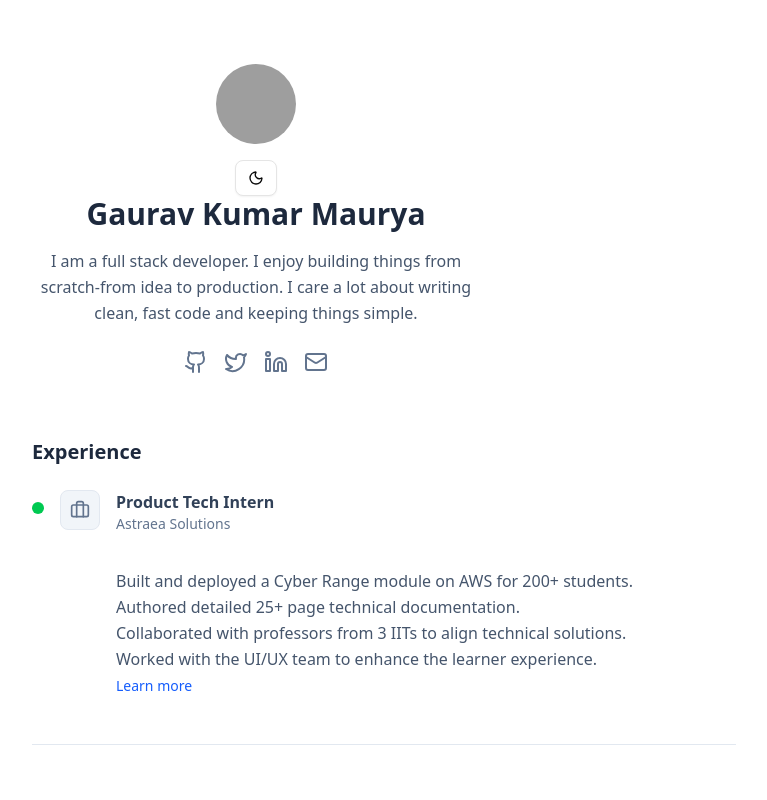
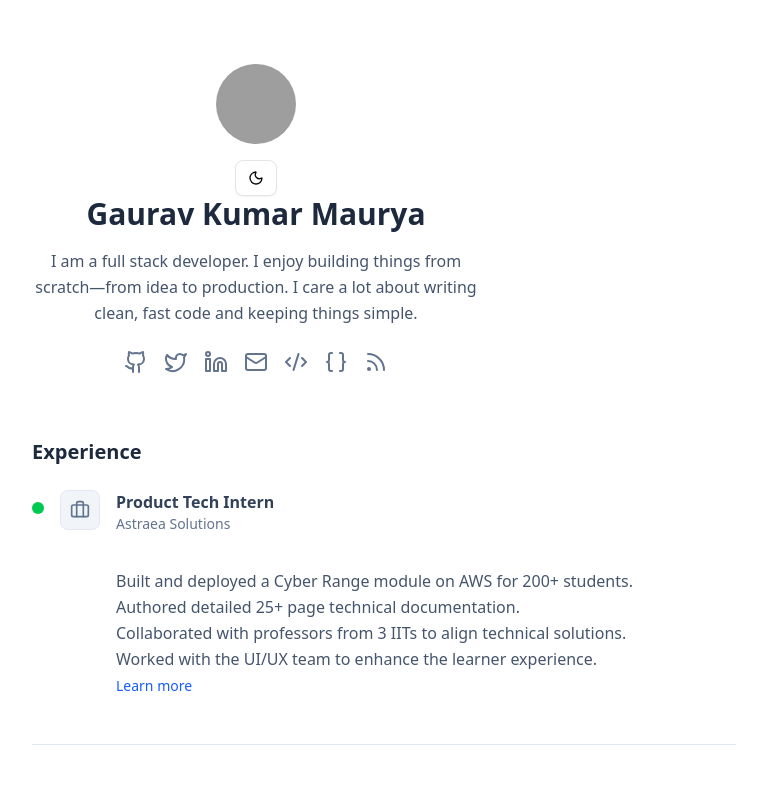
Before and after one commit to gaurav0973/my-portfolio, a Next.js app: page / in a window 1280 px wide. Shown: the top 800 px of the page, without its empty margins (256-1023 px from the left). Built offline with nearby package versions, Linux system fonts and the light colour scheme; grey boxes are pictures that could not be loaded.

Commit message:
add labels on the icons

```diff
--- a/app/Header/page.tsx
+++ b/app/Header/page.tsx
@@ -1,25 +1,31 @@
 "use client";
+
 import { IMAGE_PLACEHOLDER, SOCIAL_LINKS } from "@/constants/constants";
-import { Github, Twitter, Linkedin, Mail } from "lucide-react";
+import { Github, Twitter, Linkedin, Mail, CodeXml, Braces, Rss, Moon, Sun } from "lucide-react";
 import Image from "next/image";
 import Link from "next/link";
-import { Moon, Sun } from "lucide-react"
-import { useTheme } from "next-themes"
-import { Button } from "@/components/ui/button"
+import { useTheme } from "next-themes";
+import { Button } from "@/components/ui/button";
 
-
-const IconMap : { [key: string]: React.ComponentType } = {
+const IconMap: { [key: string]: React.ComponentType } = {
   github: Github,
   twitter: Twitter,
   linkedin: Linkedin,
   mail: Mail,
+  leetcode: CodeXml,
+  gfg: Braces,
+  medium: Rss,
 };
+
 function Header() {
   const { theme, setTheme } = useTheme();
+
   return (
     <header className="mb-16">
       <div className="flex justify-between items-start">
         <div className="flex flex-col items-center text-center">
+
+          {/* Profile Image */}
           <Image
             src={IMAGE_PLACEHOLDER}
             alt="Gaurav Maurya"
@@ -27,28 +33,53 @@ function Header() {
             width={80}
             height={80}
           />
+
+          {/* Theme Toggle */}
           <div className="flex items-center space-x-2">
-            <Button variant="outline" onClick={() => setTheme(theme === "dark" ? "light" : "dark")}>
+            <Button
+              variant="outline"
+              onClick={() => setTheme(theme === "dark" ? "light" : "dark")}
+            >
               {theme === "dark" ? <Sun /> : <Moon />}
             </Button>
           </div>
-          <h1 className="text-3xl font-bold text-slate-800 dark:text-gray-200 font-heading">Gaurav Kumar Maurya</h1>
+
+          {/* Name */}
+          <h1 className="text-3xl font-bold text-slate-800 dark:text-gray-200 font-heading">
+            Gaurav Kumar Maurya
+          </h1>
+
+          {/* Bio */}
           <p className="mt-4 max-w-md text-slate-600 dark:text-gray-400 leading-relaxed">
-            I am a full stack developer. I enjoy building things from scratch-from idea to production. I care a lot about writing clean, fast code and keeping things simple.
+            I am a full stack developer. I enjoy building things from scratch—from idea to production.
+            I care a lot about writing clean, fast code and keeping things simple.
           </p>
+
+          {/* Social Links */}
           <div className="flex items-center space-x-4 mt-6">
-            {SOCIAL_LINKS.map(link => {
+            {SOCIAL_LINKS.map((link) => {
               const Icon = IconMap[link.icon];
               return (
-                <Link key={link.name} href={link.url} target="_blank" rel="noopener noreferrer" aria-label={link.name} className="text-slate-500 dark:text-gray-400 hover:text-slate-800 dark:hover:text-gray-200 transition-colors">
+                <Link
+                  key={link.name}
+                  href={link.url}
+
+                  target="_blank"
+                  rel="noopener noreferrer"
+                  aria-label={link.name}
+                  title={link.name}
+                  className="text-slate-500 dark:text-gray-400 hover:text-slate-800 dark:hover:text-gray-200 transition-colors"
+                >
                   <Icon />
                 </Link>
-              )
+              );
             })}
           </div>
+
         </div>
       </div>
     </header>
-  )
+  );
 }
-export default Header
+
+export default Header;
--- a/constants/constants.ts
+++ b/constants/constants.ts
@@ -3,6 +3,9 @@ export const SOCIAL_LINKS = [
   { name: 'Twitter', url: 'https://x.com/gauravkmaurya09', icon: 'twitter' },
   { name: 'LinkedIn', url: 'https://www.linkedin.com/in/gaurav-maurya0973/', icon: 'linkedin' },
   { name: 'Email', url: 'mailto:gauravKmaurya09@gmail.com', icon: 'mail' },
+  { name : "LeetCode", url: 'https://leetcode.com/u/gaurav972003/', icon: 'leetcode' },
+  { name : "GeeksforGeeks", url: 'https://www.geeksforgeeks.org/user/gaurav009/', icon: 'gfg' },
+  {name : "Medium", url: 'https://medium.com/@gauravkmaurya09', icon: 'medium' }
 ];
 
 export const EMAIL = 'gauravKmaurya09@gmail.com';
```
